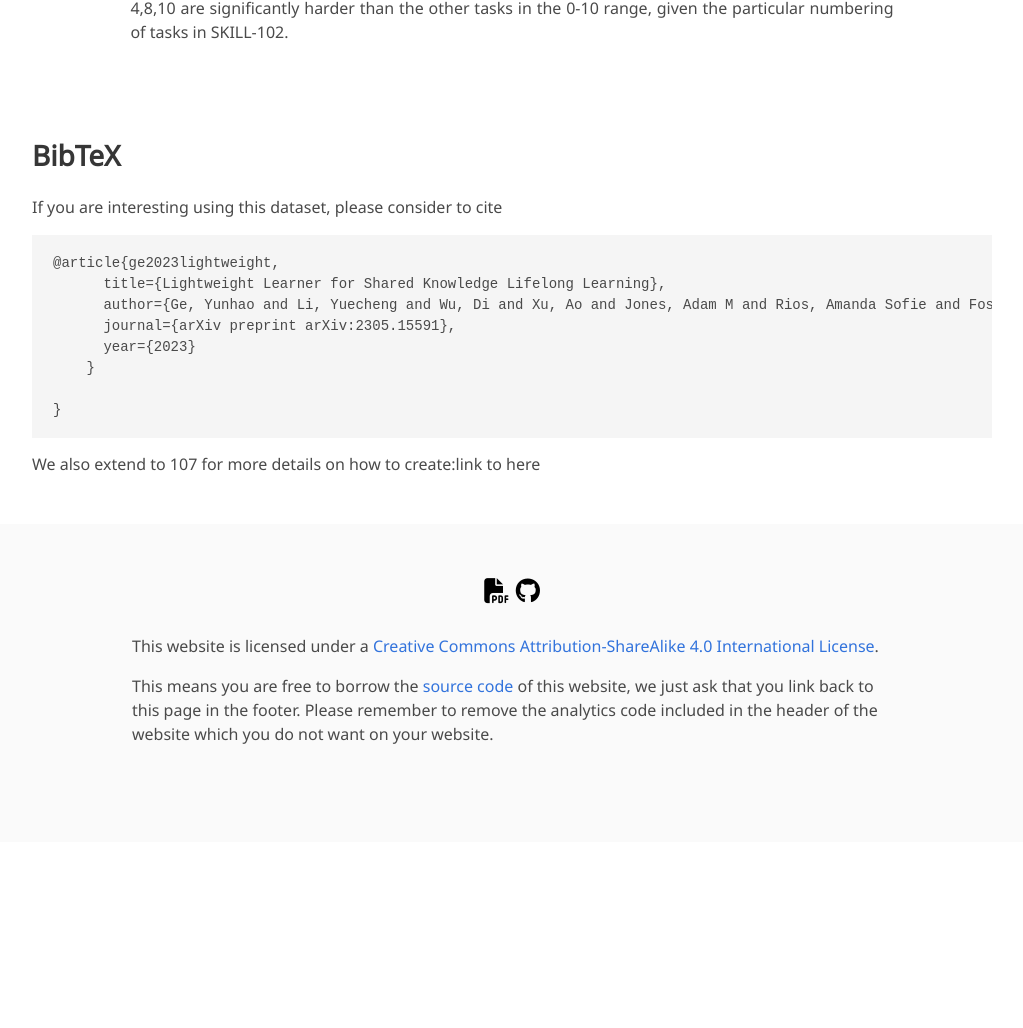
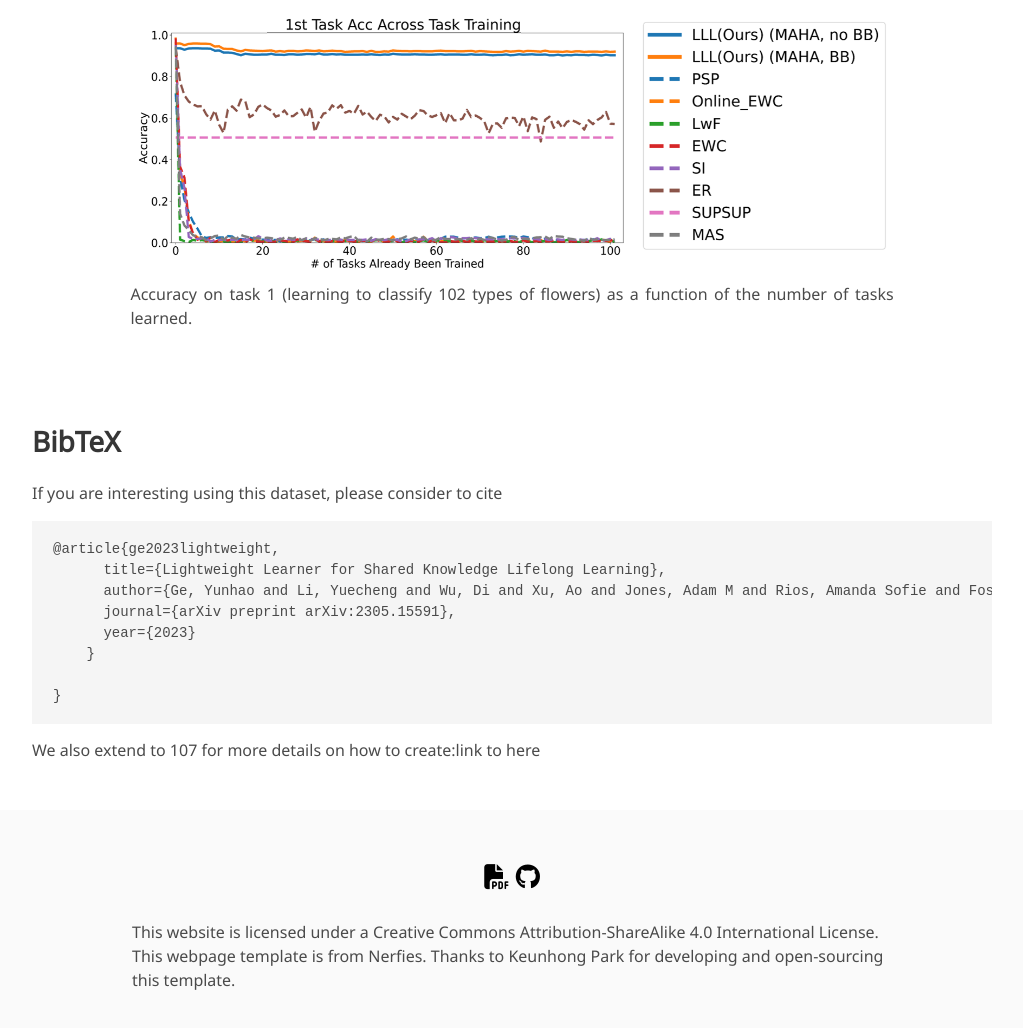
Before and after one commit to gyhandy/skill-web, a plain HTML site: page dataset.html in a window 1280 px wide. Shown: the part 1744-2772 px from the top of the page, without its empty margins (128-1151 px from the left). Before the commit the page ends 2586 px from the top, so only its background shows below. Drawn offline with nearby package versions, Linux system fonts and the light colour scheme; some icons are missing; a web font is replaced by a local one.

Commit message:
update skill website

```diff
--- a/dataset.html
+++ b/dataset.html
@@ -43,7 +43,7 @@
 </head>
 <body>
 
-<nav class="navbar" role="navigation" aria-label="main navigation">
+<!-- <nav class="navbar" role="navigation" aria-label="main navigation">
   <div class="navbar-brand">
     <a role="button" class="navbar-burger" aria-label="menu" aria-expanded="false">
       <span aria-hidden="true"></span>
@@ -72,7 +72,7 @@
     </div>
 
   </div>
-</nav>
+</nav> -->
 
 
 <section class="hero">
@@ -270,6 +270,13 @@
                     given the particular numbering of tasks in SKILL-102.
                 </p>
             </div>
+            <div class="content has-text-justified">
+              <img src="102 dataset/task1_acc.PNG" alt="Main Figure">
+              <p>
+                Accuracy on task 1 (learning to classify 102 types of flowers) as a function of the number of tasks
+                learned.
+              </p>
+          </div>
         </div>
     </div>
 
@@ -301,10 +308,10 @@
   <div class="container">
     <div class="content has-text-centered">
       <a class="icon-link"
-         href="./static/videos/nerfies_paper.pdf">
+         href="https://arxiv.org/abs/2305.15591">
         <i class="fas fa-file-pdf"></i>
       </a>
-      <a class="icon-link" href="https://github.com/keunhong" class="external-link" disabled>
+      <a class="icon-link" href="https://github.com/gyhandy/Shared-Knowledge-Lifelong-Learning" class="external-link" disabled>
         <i class="fab fa-github"></i>
       </a>
     </div>
@@ -312,17 +319,8 @@
       <div class="column is-8">
         <div class="content">
           <p>
-            This website is licensed under a <a rel="license"
-                                                href="http://creativecommons.org/licenses/by-sa/4.0/">Creative
-            Commons Attribution-ShareAlike 4.0 International License</a>.
-          </p>
-          <p>
-            <!-- @TODO I haven't change this here, it need to be change -->
-            This means you are free to borrow the <a
-              href="https://github.com/nerfies/nerfies.github.io">source code</a> of this website,
-            we just ask that you link back to this page in the footer.
-            Please remember to remove the analytics code included in the header of the website which
-            you do not want on your website.
+            This website is licensed under a Creative Commons Attribution-ShareAlike 4.0 International License.
+            This webpage template is from Nerfies. Thanks to Keunhong Park for developing and open-sourcing this template.
           </p>
         </div>
       </div>
```
Also changed, not shown: 102 dataset/task1_acc.PNG (added).
